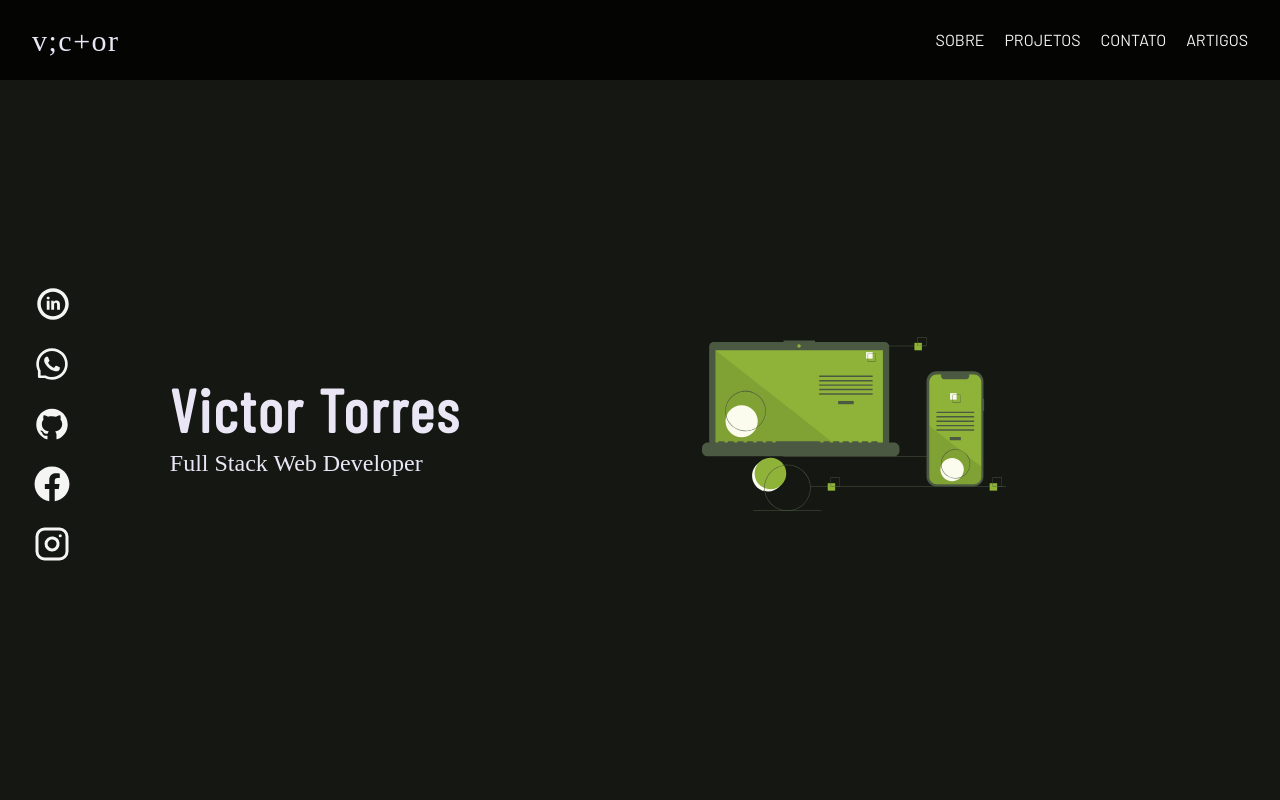
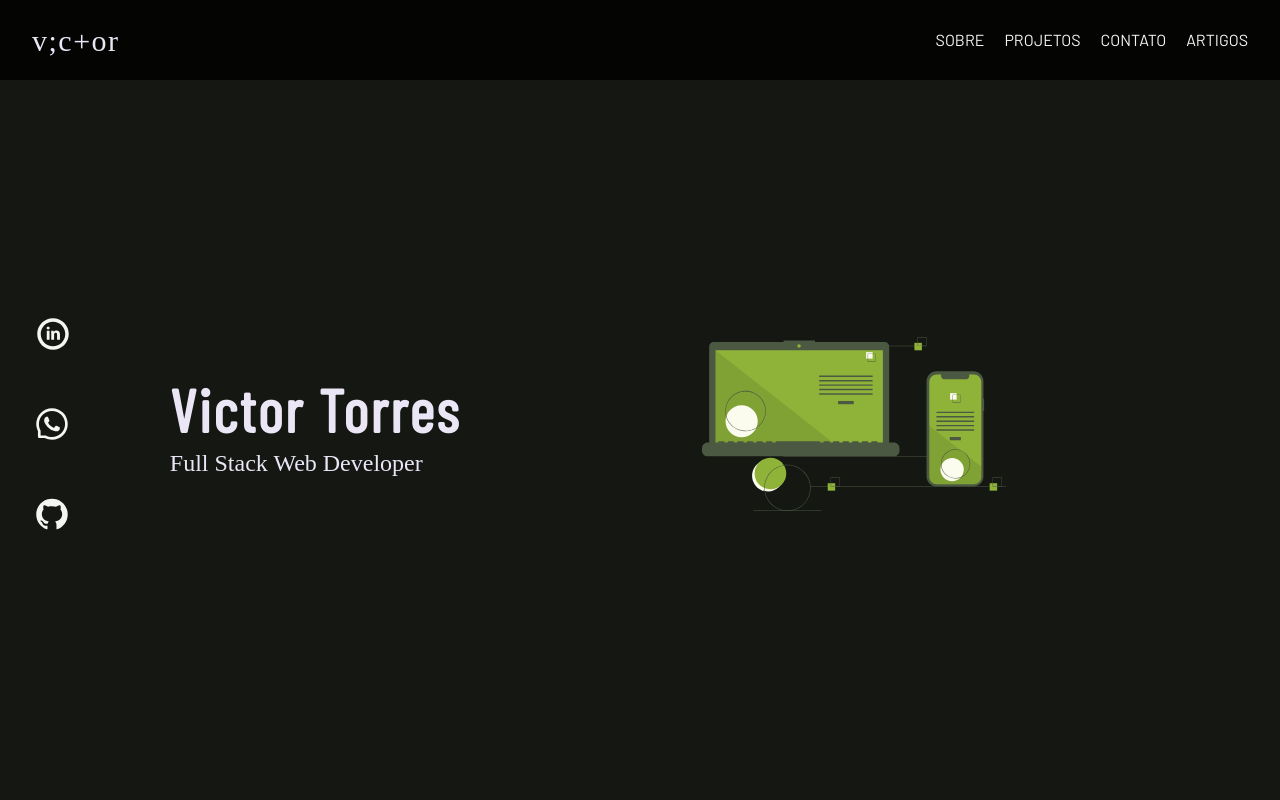
Before and after one commit to cptvictor95/portfolio, a Next.js app: page / in a window 1280 px wide. Shown: the top 800 px of the page. Built offline with nearby package versions, Linux system fonts and the light colour scheme; a web font is replaced by a local one.

Commit message:
remove facebook and instagram from socialMedia bars

```diff
--- a/components/HorizontalBar.tsx
+++ b/components/HorizontalBar.tsx
@@ -1,8 +1,6 @@
 import { Container, Flex, IconButton, Link, Text } from '@chakra-ui/react';
 import React from 'react';
 import { AiOutlineWhatsApp, AiFillGithub } from 'react-icons/ai';
-import { FaFacebook } from 'react-icons/fa';
-import { FiInstagram } from 'react-icons/fi';
 import { TiSocialLinkedinCircular } from 'react-icons/ti';
 
 const HorizontalBar: React.FC = () => {
@@ -73,39 +71,6 @@ const HorizontalBar: React.FC = () => {
             }}
           />
         </Link>
-        <Link
-          href="https://www.facebook.com/victor.cardosopudotorres/"
-          isExternal
-        >
-          <IconButton
-            icon={<FaFacebook />}
-            aria-label="Ícone Facebook"
-            title="Ir para Facebook"
-            variant="socialIcon"
-            fontSize={{
-              base: '3xl',
-              sm: '4xl',
-              md: '4xl',
-              lg: '4xl',
-              xl: '4xl',
-            }}
-          />
-        </Link>
-        <Link href="https://www.instagram.com/v1cardoso/" isExternal>
-          <IconButton
-            icon={<FiInstagram />}
-            aria-label="Ícone Instagram"
-            title="Ir para Instagram"
-            variant="socialIcon"
-            fontSize={{
-              base: '3xl',
-              sm: '4xl',
-              md: '4xl',
-              lg: '4xl',
-              xl: '4xl',
-            }}
-          />
-        </Link>
       </Flex>
       <Container as="section" maxW="container.lg.sm" px={8} centerContent>
         <Text>
--- a/components/VerticalBar.tsx
+++ b/components/VerticalBar.tsx
@@ -2,8 +2,6 @@ import { Flex, IconButton, Link } from '@chakra-ui/react';
 import { motion } from 'framer-motion';
 import React from 'react';
 import { AiOutlineWhatsApp, AiFillGithub } from 'react-icons/ai';
-import { FaFacebook } from 'react-icons/fa';
-import { FiInstagram } from 'react-icons/fi';
 import { TiSocialLinkedinCircular } from 'react-icons/ti';
 
 const VerticalBar: React.FC = () => {
@@ -84,34 +82,6 @@ const VerticalBar: React.FC = () => {
           fontSize={{ base: '2xl', sm: '4xl', md: '4xl', lg: '4xl', xl: '4xl' }}
         />
       </Link>
-      <Link
-        as={motion.a}
-        variants={itemVariants}
-        href="https://www.facebook.com/victor.cardosopudotorres/"
-        isExternal
-      >
-        <IconButton
-          icon={<FaFacebook />}
-          aria-label="Ícone Facebook"
-          title="Ir para Facebook"
-          variant="socialIcon"
-          fontSize={{ base: '2xl', sm: '4xl', md: '4xl', lg: '4xl', xl: '4xl' }}
-        />
-      </Link>
-      <Link
-        as={motion.a}
-        variants={itemVariants}
-        href="https://www.instagram.com/v1cardoso/"
-        isExternal
-      >
-        <IconButton
-          icon={<FiInstagram />}
-          aria-label="Ícone Instagram"
-          title="Ir para Instagram"
-          variant="socialIcon"
-          fontSize={{ base: '2xl', sm: '4xl', md: '4xl', lg: '4xl', xl: '4xl' }}
-        />
-      </Link>
     </Flex>
   );
 };
```
